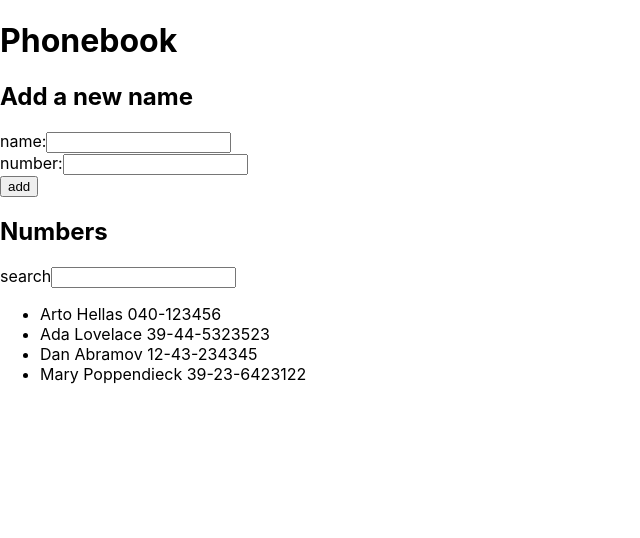
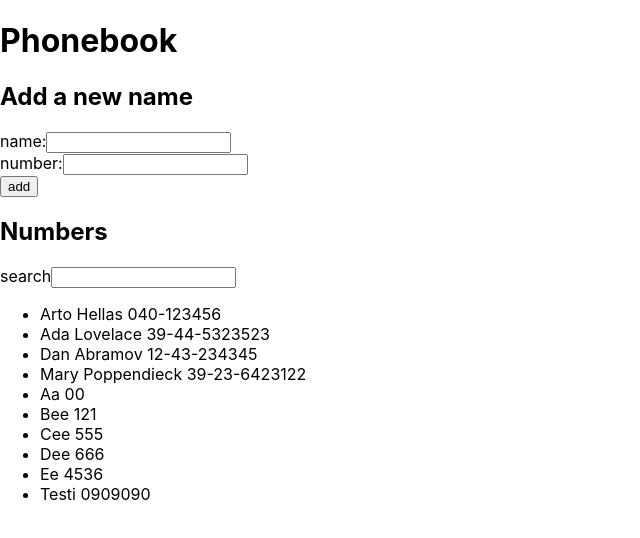
Before and after one commit to PuuperttiRuma/hyu-fs-open, a React (Create React App) app in the folder osa2/puhelinluettelo/: page / in a window 1280 px wide. Shown: the top 538 px of the page, without its empty margins (0-640 px from the left). Built offline with nearby package versions, Linux system fonts and the light colour scheme; data requests are answered from the project's data file.

Commit message:
2.15 Puhelinluetteloon lisätyt yhteystiedot lisätään myös tietokantaan

```diff
--- a/osa2/puhelinluettelo/db.json
+++ b/osa2/puhelinluettelo/db.json
@@ -1,5 +1,5 @@
 {
-    "persons":[
+  "persons": [
     {
       "name": "Arto Hellas",
       "number": "040-123456",
@@ -19,6 +19,36 @@
       "name": "Mary Poppendieck",
       "number": "39-23-6423122",
       "id": 4
+    },
+    {
+      "name": "Aa",
+      "number": "00",
+      "id": 5
+    },
+    {
+      "name": "Bee",
+      "number": "121",
+      "id": 6
+    },
+    {
+      "name": "Cee",
+      "number": "555",
+      "id": 7
+    },
+    {
+      "name": "Dee",
+      "number": "666",
+      "id": 8
+    },
+    {
+      "name": "Ee",
+      "number": "4536",
+      "id": 9
+    },
+    {
+      "name": "Testi",
+      "number": "0909090",
+      "id": 10
     }
   ]
 }
--- a/osa2/puhelinluettelo/src/App.js
+++ b/osa2/puhelinluettelo/src/App.js
@@ -9,21 +9,19 @@ const App = () => {
   const [persons, setPersons] = useState([])
   const [newName, setNewName] = useState('')
   const [newNumber, setNewNumber] = useState('')
-  const [searchName, setSearchName] = useState('')
+  const [searchTerm, setSearchTerm] = useState('')
   const [filteredPersons, setFilteredPersons] = useState([])
 
   useEffect(() => {
-    console.log("Effect");
+    //console.log("Fetching database");
     axios
       .get('http://localhost:3001/persons')
       .then(response => {
-        // const fetchedPersons = response.data
-        console.log(response.data)
+        //console.log(response.data)
         setPersons(response.data)
         setFilteredPersons(response.data)
       })
   }, [])
-
 
   const addPerson = (e) => {
     e.preventDefault()
@@ -37,9 +35,14 @@ const App = () => {
       return
     }
 
-    setPersons(persons.concat(newPerson))
-    setNewName('')
-    setNewNumber('')
+    axios
+      .post('http://localhost:3001/persons', newPerson)
+      .then(response => {
+        //console.log(response);
+        setPersons(persons.concat(response.data))
+        setNewName('')
+        setNewNumber('')
+      })
   }
 
   const handleNameChange = (e) => {
@@ -51,15 +54,22 @@ const App = () => {
   }
 
   const handleSearchChange = (e) => {
-    setSearchName(e.target.value)
-    if (e.target.value === "") {
+    setSearchTerm(e.target.value.toLowerCase())
+  }
+
+  useEffect(() => {
+    if (searchTerm === "") {
       setFilteredPersons(persons)
       return
     }
     const newFiltered = persons.filter((person =>
-      person.name.toLowerCase().includes(e.target.value.toLowerCase())))
+      person
+        .name
+        .toLowerCase()
+        .includes(searchTerm)
+      ))
     setFilteredPersons(newFiltered)
-  }
+  }, [searchTerm, persons])
 
   return (
     <div>
@@ -74,13 +84,12 @@ const App = () => {
       />
       <h2>Numbers</h2>
       <SearchBar
-        searchName={searchName}
+        searchName={searchTerm}
         handleSearchChange={handleSearchChange}
       />
       <Numbers persons={filteredPersons} />
     </div>
   )
-
 }
 
 export default App
--- a/osa2/puhelinluettelo/src/components/Numbers.js
+++ b/osa2/puhelinluettelo/src/components/Numbers.js
@@ -3,6 +3,7 @@ import React from 'react'
 const PersonInfo = ({person}) => {
   return <li>{person.name} {person.number}</li>
 }
+
 const Phonebook = ({ persons }) => {
   return (
       <ul>
```
Lines whose indentation alone changed are shown as unchanged.
